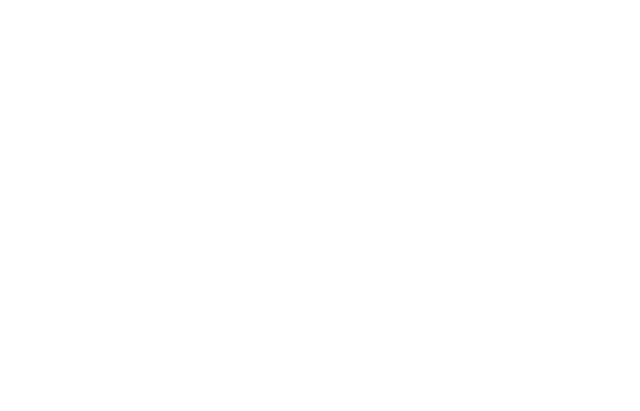
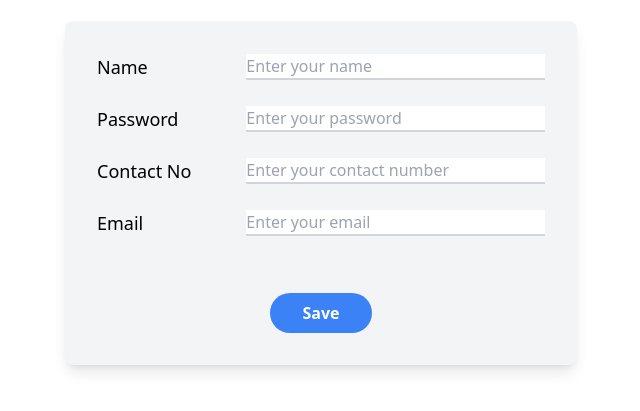
Before and after one commit to NipunSachintha-NS/E-Libro, a React (Vite) app in the folder Frontend/E-libro/: page /Edit in a window 1280 px wide. Before the commit this address had no page. Shown: the part 223-634 px from the top of the page, without its empty margins (319-959 px from the left). Built offline with nearby package versions, Linux system fonts and the light colour scheme; a web font is replaced by a local one.

Commit message:
Add Edit page

```diff
--- a/Frontend/E-libro/package.json
+++ b/Frontend/E-libro/package.json
@@ -14,7 +14,7 @@
     "react": "^18.3.1",
     "react-dom": "^18.3.1",
     "react-icons": "^5.3.0",
-    "react-router-dom": "^6.26.1"
+    "react-router-dom": "^6.26.2"
   },
   "devDependencies": {
     "@eslint/js": "^9.9.0",
--- a/Frontend/E-libro/src/App.jsx
+++ b/Frontend/E-libro/src/App.jsx
@@ -1,12 +1,13 @@
 import { BrowserRouter as Router, Routes, Route } from 'react-router-dom';
 import AuthForm from "./components/AuthForm"
 import RegistrationForm from "./components/RegistrationForm"
-
 import HomePage from "./Pages/HomePage"
 import Book from './Pages/Content/Book';
 import Profile from './Pages/Content/Profile';
+import Edit from './Pages/Content/Edit';
 import Report from './Pages/Content/Report';
 import AddBook from './components/AddBook';
+
 function App() {
 
 
@@ -21,6 +22,8 @@
       <Route path="/profile" element={<Profile/>}/>
       <Route path="/report" element={<Report/>}/>
       <Route path="/addBook" element={<AddBook/>}/>
+      <Route path="/Edit" element={<Edit/>}/>
+
         </Routes>
         </Router>
     </>
--- /dev/null
+++ b/Frontend/E-libro/src/Pages/Content/Edit.jsx
@@ -0,0 +1,57 @@
+import React from 'react'
+
+
+function Profile() {
+  return (
+    <>
+      <div className="min-h-screen flex items-center justify-center ">
+        <div className="flex-1 p-10 bg-white">
+          <div className="mt-8 max-w-lg mx-auto bg-gray-100 p-8 rounded-lg shadow-lg">
+            <div className="mb-6 flex justify-between items-center">
+              <label className="text-lg">Name</label>
+              <input
+                className="border-b-2 border-gray-300 focus:outline-none focus:border-blue-500 w-2/3 "
+                type="text"
+                placeholder="Enter your name"
+              />
+            </div>
+
+            <div className="mb-6 flex justify-between items-center">
+              <label className="text-lg">Password</label>
+              <input
+                className="border-b-2 border-gray-300 focus:outline-none focus:border-blue-500 w-2/3 "
+                type="password"
+                placeholder="Enter your password"
+              />
+            </div>
+
+            <div className="mb-6 flex justify-between items-center">
+              <label className="text-lg">Contact No</label>
+              <input
+                className="border-b-2 border-gray-300 focus:outline-none focus:border-blue-500 w-2/3 "
+                type="text"
+                placeholder="Enter your contact number"
+              />
+            </div>
+
+            <div className="mb-6 flex justify-between items-center">
+              <label className="text-lg">Email</label>
+              <input
+                className="border-b-2 border-gray-300 focus:outline-none focus:border-blue-500 w-2/3 "
+                type="email"
+                placeholder="Enter your email"
+              />
+            </div>
+
+            <div className="text-center">
+              <button className="bg-blue-500 text-white px-8 py-2 mt-8 font-bold rounded-full hover:bg-blue-600 focus:outline-none">Save</button>
+            </div>
+
+          </div>
+        </div>
+      </div>
+    </>
+  )
+}
+
+export default Profile
--- a/Frontend/E-libro/src/Pages/Content/Profile.jsx
+++ b/Frontend/E-libro/src/Pages/Content/Profile.jsx
@@ -1,11 +1,12 @@
-import React from 'react'
+import React from 'react';
 import NavBar from '../../components/NabBar';
+import { Link } from 'react-router-dom';
 
 function Profile() {
   return (
     <>
       <div className="flex">
-    <NavBar/>
+        <NavBar />
         <div className="flex-1 p-10 bg-white">
           <div className="flex justify-center">
             <div className="rounded-full bg-blue-200 p-10">
@@ -14,51 +15,60 @@
           </div>
 
           <div className="mt-8 max-w-lg mx-auto bg-gray-100 p-8 rounded-lg shadow-lg">
-          <div className="mb-6 flex justify-between items-center">
-            <label className="text-lg">Name</label>
+
+            <div className="flex items-center mb-4">
+              <label className="mr-4 w-1/4 text-lg">Name</label>
               <input
-              className="border-b-2 border-gray-300 focus:outline-none focus:border-blue-500 w-2/3 text-right"
+                className="border-b-2 border-gray-300 focus:outline-none focus:border-blue-500 w-full"
                 type="text"
-              placeholder
+                placeholder="Enter your name"
               />
-            <button className="ml-2 text-blue-500 hover:text-blue-700">&#x270E;</button>
+              <Link to="/edit">
+                <button className="ml-2 text-blue-500 hover:text-blue-700 rotate-90">&#x270E;</button>
+              </Link>
             </div>
 
-          <div className="mb-6 flex justify-between items-center">
-            <label className="text-lg">Password</label>
+            <div className="flex items-center mb-4">
+              <label className="mr-4 w-1/4 text-lg">Password</label>
               <input
-              className="border-b-2 border-gray-300 focus:outline-none focus:border-blue-500 w-2/3 text-right"
+                className="border-b-2 border-gray-300 focus:outline-none focus:border-blue-500 w-full "
                 type="password"
-              placeholder
+                placeholder="Enter your password"
               />
-            <button className="ml-2 text-blue-500 hover:text-blue-700">&#x270E;</button>
+              <Link to="/edit">
+                <button className="ml-2 text-blue-500 hover:text-blue-700 rotate-90">&#x270E;</button>
+              </Link>
             </div>
 
-          <div className="mb-6 flex justify-between items-center">
-            <label className="text-lg">Contact No</label>
+            <div className="flex items-center mb-4">
+              <label className="mr-4 w-1/4 text-lg">Contact No</label>
               <input
-              className="border-b-2 border-gray-300 focus:outline-none focus:border-blue-500 w-2/3 text-right"
+                className="border-b-2 border-gray-300 focus:outline-none focus:border-blue-500 w-full "
                 type="text"
-              placeholder
+                placeholder="Enter your contact number"
               />
-            <button className="ml-2 text-blue-500 hover:text-blue-700">&#x270E;</button>
+              <Link to="/edit">
+                <button className="ml-2 text-blue-500 hover:text-blue-700 rotate-90">&#x270E;</button>
+              </Link>
             </div>
 
-          <div className="mb-6 flex justify-between items-center">
-            <label className="text-lg">Email</label>
+            <div className="flex items-center mb-4">
+              <label className="mr-4 w-1/4 text-lg">Email</label>
               <input
-              className="border-b-2 border-gray-300 focus:outline-none focus:border-blue-500 w-2/3 text-right"
+                className="border-b-2 border-gray-300 focus:outline-none focus:border-blue-500 w-full "
                 type="email"
-              placeholder
+                placeholder="Enter your email"
               />
-            <button className="ml-2 text-blue-500 hover:text-blue-700">&#x270E;</button>
+              <Link to="/edit">
+                <button className="ml-2 text-blue-500 hover:text-blue-700 rotate-90">&#x270E;</button>
+              </Link>
+            </div>
+
           </div>
         </div>
       </div>
-    </div>
-
     </>
-  )
+  );
 }
 
-export default Profile
+export default Profile;
```
Also changed, not shown: 1 other file (tests, documents, lock files or other folders). Lines whose indentation alone changed are shown as unchanged.
